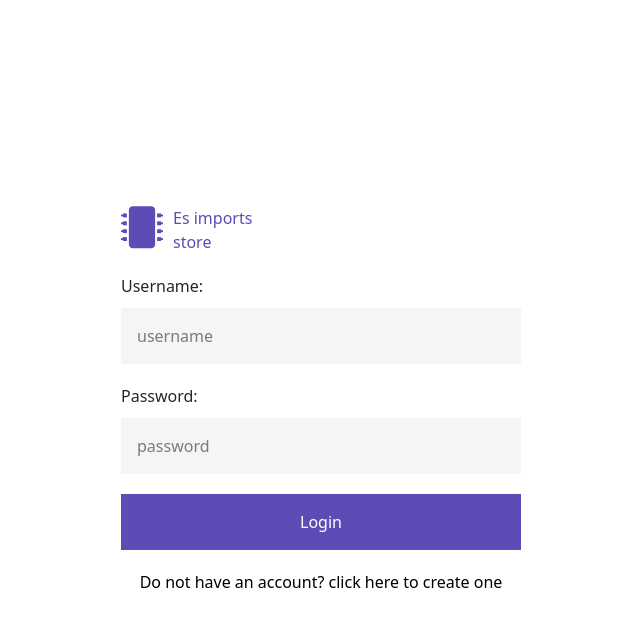
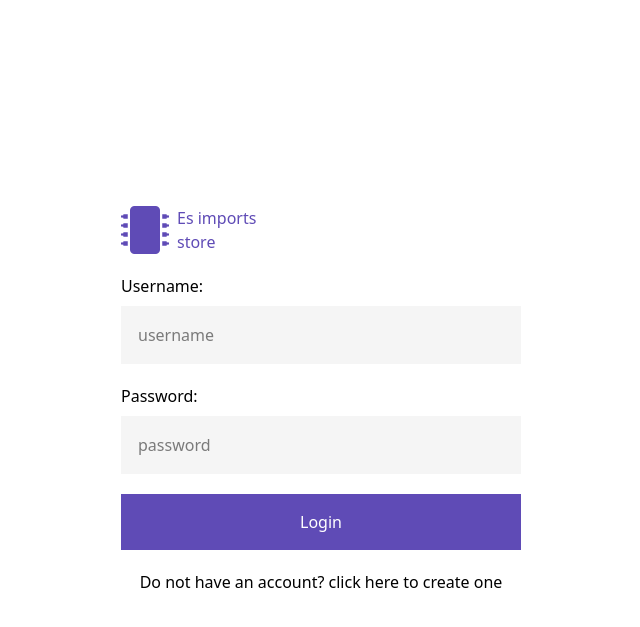
Before and after one commit to TaylonSopeletto/silicon, a Django app: page /login_page in a window 1280 px wide. Shown: the top 627 px of the page, without its empty margins (319-959 px from the left). Run offline with Django 3.2, Linux system fonts and the light colour scheme.

Commit message:
login page tailwind refact

```diff
--- a/store/templates/store/login.html
+++ b/store/templates/store/login.html
@@ -9,98 +9,28 @@
 </head>
 
 <body>
-    <style>
-        /* login */
-
-        form.login {
-        position: absolute;
-        top: 50%;
-        left: 50%;
-        transform: translate(-50%, -50%);
-        width: 400px;
-        display: flex;
-        flex-direction: column;
-        gap: 20px;
-        }
-
-        .group label {
-        color: #202A25;
-        }
-
-        .group input {
-        outline: none;
-        padding: 15px;
-        background-color: #f5f5f5;
-        border: none;
-        border: 1px solid #f5f5f5;
-
-        }
-
-        .group input:focus {
-        background-color: white;
-        border: 1px solid #ffff;
-        box-shadow: 0px 0px 4px 1px rgba(0, 0, 0, 0.4);
-        }
-
-        .group button {
-        padding: 15px;
-        background-color: #5F4BB6;
-        color: white;
-        border: none;
-        border: 1px solid #5F4BB6;
-        }
-
-        .group button:hover {
-        background-color: white;
-        color: #5F4BB6;
-        border: 1px solid #5F4BB6;
-        cursor: pointer;
-        }
-
-        .group {
-        display: flex;
-        flex-direction: column;
-        gap: 10px;
-        }
-
-        .logo {
-        display: flex;
-        text-decoration: none;
-        color: #5F4BB6;
-        gap: 10px;
-
-        i {
-            font-size: 42px;
-        }
-
-        }
-
-        .no-account {
-        text-align: center;
-        }
-    </style>
-    <form class="login" action="/authentication" method="post">{% csrf_token %}
-        <a href="/" class="logo">
-            <i class="fas fa-microchip"></i>
+    <form class="absolute top-1/2 left-1/2 transform -translate-x-1/2 -translate-y-1/2 w-100 flex flex-col gap-5" action="/authentication" method="post">{% csrf_token %}
+        <a href="/" class="flex decoration-none text-[#5F4BB6] gap-2">
+            <i class="fas fa-microchip text-5xl"></i>
             <div>
                 <h1>Es imports</h1>
                 <p>store</p>
             </div>
         </a>
-        <div class="group">
+        <div class="flex flex-col gap-2">
             <label>Username:</label>
-            <input name="username" placeholder="username">
+            <input class="outline-none p-4 bg-[#f5f5f5] border border-[#f5f5f5]" name="username" placeholder="username">
         </div>
-        <div class="group">
+        <div class="flex flex-col gap-2">
             <label>Password:</label>
-            <input name="password" type="password" placeholder="password">
+            <input class="outline-none p-4 bg-[#f5f5f5] border border-[#f5f5f5]" name="password" type="password" placeholder="password">
         </div>
 
-        <div class="group">
-            <button type="submit">Login</button>
+        <div class="flex flex-col gap-2">
+            <button class="p-[15px] bg-[#5F4BB6] text-white border border-[#5F4BB6]" type="submit">Login</button>
         </div>
 
-        <p class="no-account">Do not have an account? <a href="/register_page">click here</a> to create one</p>
+        <p class="text-center">Do not have an account? <a href="/register_page">click here</a> to create one</p>
     </form>
 
 </body>
--- a/store/templates/store/success.html
+++ b/store/templates/store/success.html
@@ -25,8 +25,6 @@
                 <div class="flex flex-col w-full p-6">
                     <div class="flex w-full">
                         <p>{{product.name}}</p>
-                        <button class="ml-auto removeProductButton"><a href='/remove_product?id={{product.id}}'>
-                            <i class="fas fa-trash"></i></a></button>
                     </div>
                     <div class="mt-auto">
                         <p class="font-bold">${{product.price}}</p>
--- a/store/views.py
+++ b/store/views.py
@@ -16,7 +16,7 @@ environ.Env.read_env()
 
 stripe.api_key = env('STRIPE_API_KEY')
 
-YOUR_DOMAIN = 'http://127.0.0.1:8000'
+YOUR_DOMAIN = env('STRIPE_REDIRECT_DOMAIN')
 
 def product(request, product_id):
     product = Product.objects.get(publicId=product_id)
@@ -30,7 +30,6 @@ def product(request, product_id):
        'product': product,
        'product_json': product_json,
        'categories': all_categories
-
     }
     return HttpResponse(template.render(context, request))
 
```
Also changed, not shown: README.md, db.sqlite3.
